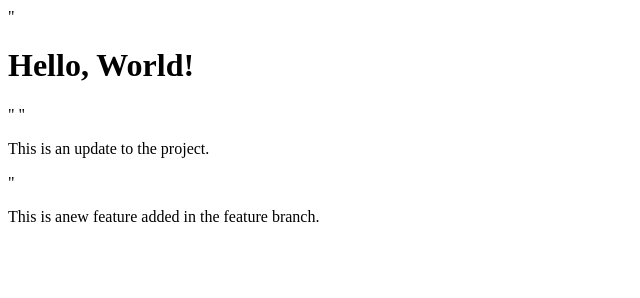
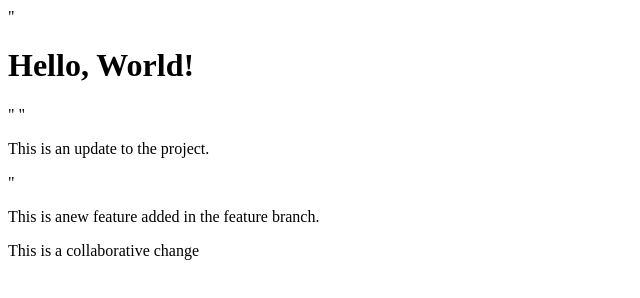
Before and after one commit to varsha1872003/MYPROJECT, a plain HTML site: page index.html in a window 1280 px wide. Shown: the whole page, without its empty margins (0-640 px from the left). Drawn offline with Linux system fonts and the light colour scheme.

Commit message:
Added collaration

```diff
--- a/index.html
+++ b/index.html
@@ -1,2 +1,3 @@
 "<!DOCTYPE html><html><head><title>My Project</title></head><body><h1>Hello, World!</h1></body></html>"
 "<p>This is an update to the project.</p>"<p>This is anew feature added in the feature branch.</p>
+<p>This is a collaborative change</p>
```
